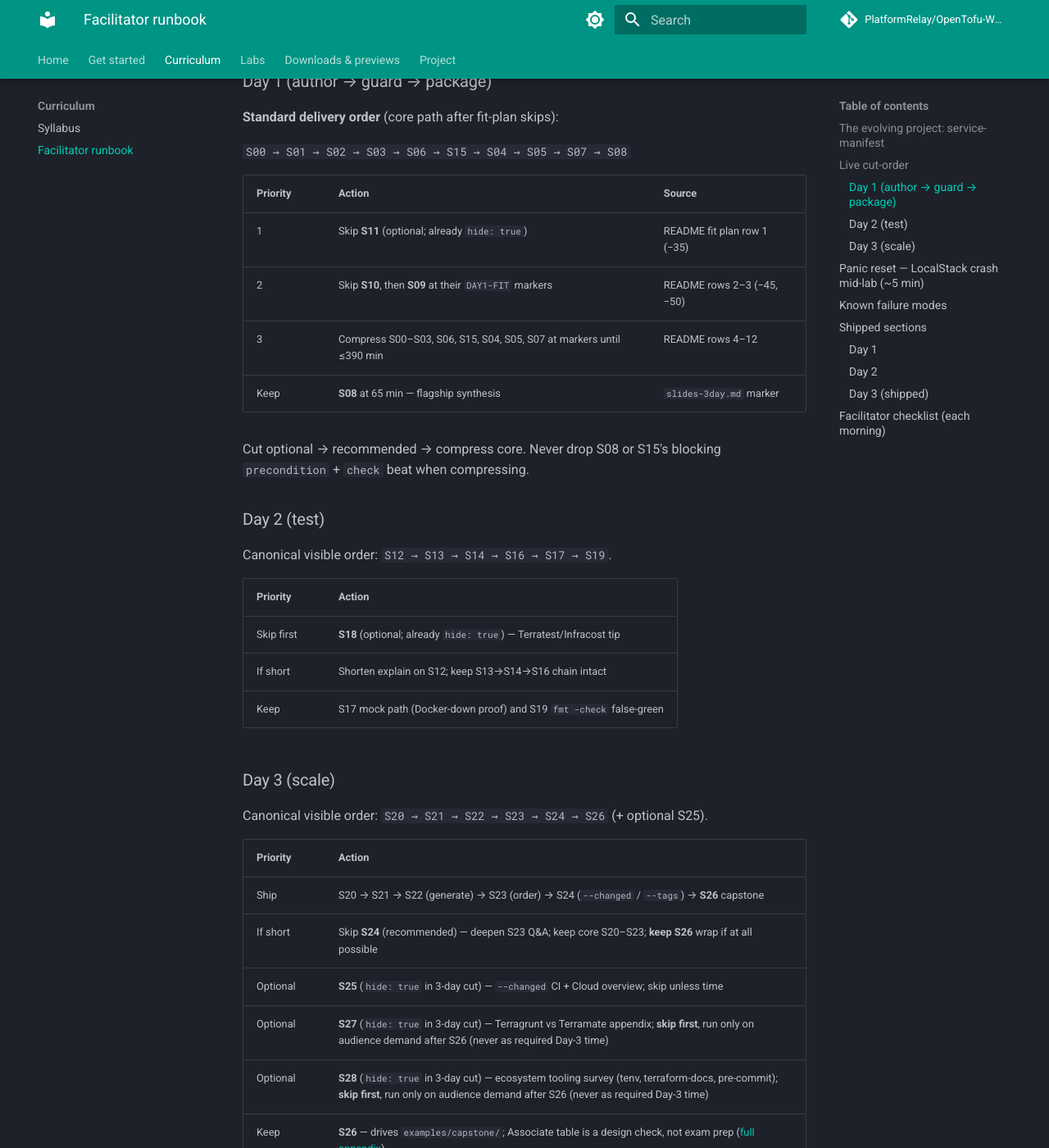
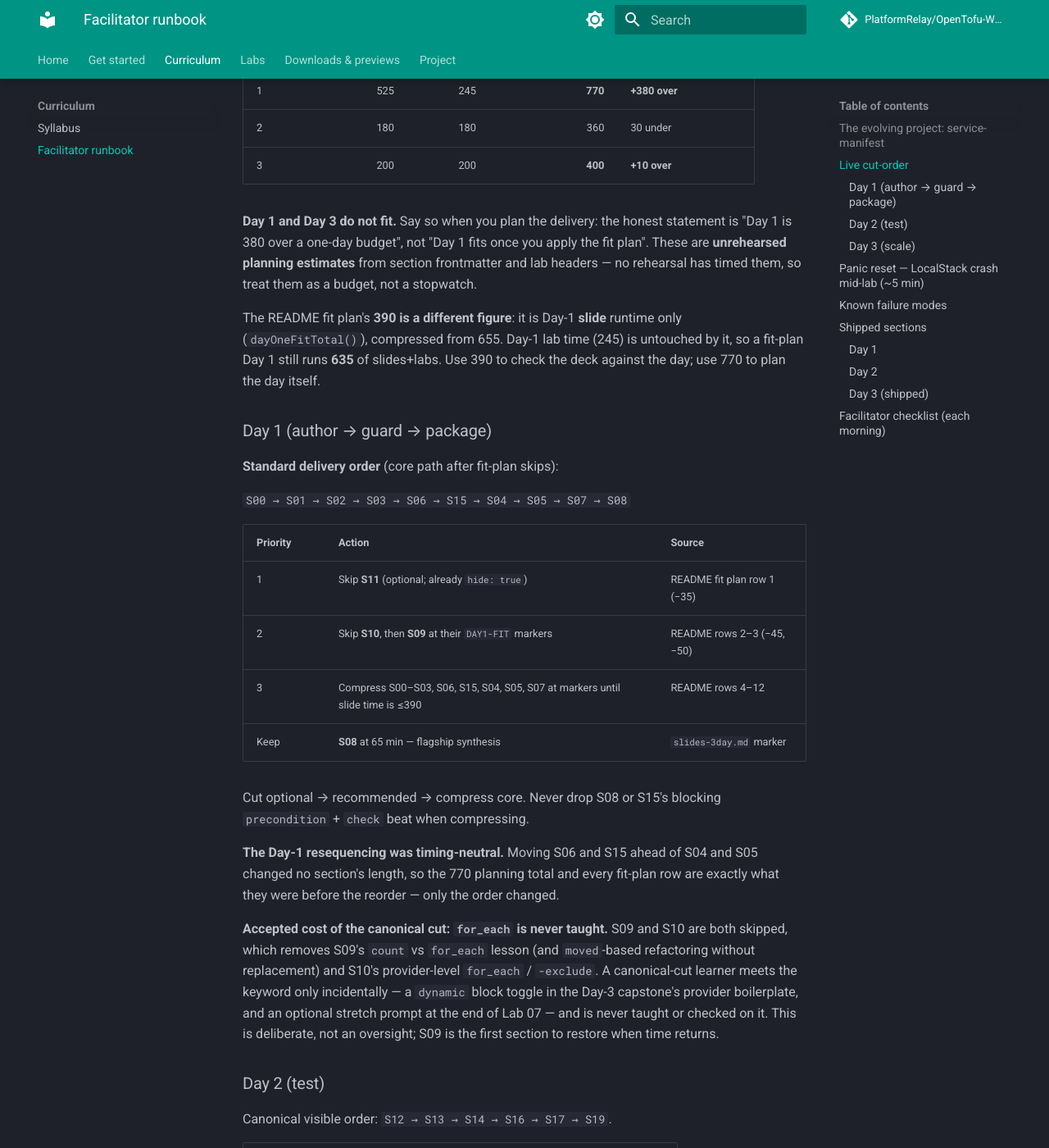
Before and after one commit to PlatformRelay/OpenTofu-Workshop, an MkDocs documentation site: the page built from docs/facilitator-runbook.md, in a window 1280 px wide and 1400 px high, scrolled down 3637 px. Shown: the whole window at 82% size. Built offline with MkDocs 1.6.1 and Material for MkDocs 9.7.7, drawn with Linux system fonts in a browser that asks for light colours; comment, search, counter and statistics services are not loaded; some of the changed text lies outside the part shown.

Commit message:
📝 docs(repo): publish the slides+labs day budget and stop calling 390 a day total
The published timing story claimed Day 1 "overflows" and left Day 2–3 totals
unpublished, while the fit plan's 390 read as a day total. `canonicalDayTotals()`
says otherwise: Day 1 = 770 (525 slides + 245 labs), Day 2 = 360, Day 3 = 400,
against a 390 min/day budget.

- README gains a "Published day totals" block stating 770 / 360 / 400 as
  unrehearsed planning estimates, with Day 1 at +380 over and Day 3 at +10 over
- name 390 as a slides-only deck-runtime figure (`dayOneFitTotal()`): the fit
  plan compresses Day-1 slide time 655 → 390 and leaves the 245 min of labs
  untouched, so a fit-plan Day 1 still runs 635 of slides+labs
- runbook publishes the same table, retires "Day 2–3 budgets are not published
  in-repo yet", and fixes the shipped-sections legend that called the
  slides-only column "explain+lab"
- record that the Day-1 resequencing changed no section's length, so the totals
  and every fit-plan row are unchanged by the reorder
- record the accepted cost of skipping S09/S10: a canonical-cut learner is never
  taught `for_each` — it survives only as capstone provider boilerplate and a
  Lab 07 stretch prompt

The README `Day 1 slides+labs: 770 min (planned)` line arms
`validatePlanningLanguage` with a computed expected value: perturbing it to 771
reds `pnpm decks:check` with "Day 1 claims 771 minutes; expected planning total
770", and dropping the "(planned)" label reds on the label rule. No timing values
change — `sectionTimings`, `fitPlan` strings and the `DAY1-FIT` markers are
untouched, so the three views of the fit plan stay in agreement.

```diff
--- a/docs/facilitator-runbook.md
+++ b/docs/facilitator-runbook.md
@@ -107,12 +107,28 @@ the one place the spine is not at the root: S07 *extracts* it into
 
 ## Live cut-order
 
-Budget is **6.5 h/day** (~50/50 explain-then-run). Full section minutes for Day 1
-come from the
-[Day 1 fit plan](https://github.com/PlatformRelay/OpenTofu-Workshop/blob/main/README.md#day-1-fit-plan).
-Lab minutes come from section frontmatter / lab headers. Day 2–3 full-section
-budgets are not published in-repo yet — use **lab duration + presenter-note cues**;
-do not invent totals.
+Budget is **390 min/day** (6.5 h, ~50/50 explain-then-run). The authoritative
+planning totals for the canonical cut — **slides *and* labs**, computed by
+`canonicalDayTotals()` in `scripts/deck-manifest.mjs` — are published here and in
+the
+[README](https://github.com/PlatformRelay/OpenTofu-Workshop/blob/main/README.md#published-day-totals):
+
+| Day | Slides | Labs | Slides+labs (planned) | Against the 390 budget |
+| --- | ---: | ---: | ---: | --- |
+| 1 | 525 | 245 | **770** | **+380 over** |
+| 2 | 180 | 180 | 360 | 30 under |
+| 3 | 200 | 200 | **400** | **+10 over** |
+
+**Day 1 and Day 3 do not fit.** Say so when you plan the delivery: the honest
+statement is "Day 1 is 380 over a one-day budget", not "Day 1 fits once you apply
+the fit plan". These are **unrehearsed planning estimates** from section
+frontmatter and lab headers — no rehearsal has timed them, so treat them as a
+budget, not a stopwatch.
+
+The README fit plan's **390 is a different figure**: it is Day-1 **slide**
+runtime only (`dayOneFitTotal()`), compressed from 655. Day-1 lab time (245) is
+untouched by it, so a fit-plan Day 1 still runs **635** of slides+labs. Use 390
+to check the deck against the day; use 770 to plan the day itself.
 
 ### Day 1 (author → guard → package)
 
@@ -124,11 +140,24 @@ do not invent totals.
 | --- | --- | --- |
 | 1 | Skip **S11** (optional; already `hide: true`) | README fit plan row 1 (−35) |
 | 2 | Skip **S10**, then **S09** at their `DAY1-FIT` markers | README rows 2–3 (−45, −50) |
-| 3 | Compress S00–S03, S06, S15, S04, S05, S07 at markers until ≤390 min | README rows 4–12 |
+| 3 | Compress S00–S03, S06, S15, S04, S05, S07 at markers until slide time is ≤390 | README rows 4–12 |
 | Keep | **S08** at 65 min — flagship synthesis | `slides-3day.md` marker |
 
 Cut optional → recommended → compress core. Never drop S08 or S15's blocking
 `precondition` + `check` beat when compressing.
+
+**The Day-1 resequencing was timing-neutral.** Moving S06 and S15 ahead of S04
+and S05 changed no section's length, so the 770 planning total and every fit-plan
+row are exactly what they were before the reorder — only the order changed.
+
+**Accepted cost of the canonical cut: `for_each` is never taught.** S09 and S10
+are both skipped, which removes S09's `count` vs `for_each` lesson (and
+`moved`-based refactoring without replacement) and S10's provider-level
+`for_each` / `-exclude`. A canonical-cut learner meets the keyword only
+incidentally — a `dynamic` block toggle in the Day-3 capstone's provider
+boilerplate, and an optional stretch prompt at the end of Lab 07 — and is never
+taught or checked on it. This is deliberate, not an oversight; S09 is the first
+section to restore when time returns.
 
 ### Day 2 (test)
 
@@ -205,9 +234,11 @@ nobody hunts for “their” bucket from before the crash. Detail:
 
 ## Shipped sections
 
-Timing legend: **Section** = README Day 1 fit-plan full budget (explain+lab).
-**Lab** = `duration:` on the lab slide / lab header. **3-day cut** = compress /
-skip from the fit plan or `hide:` in `slides-3day.md`.
+Timing legend: **Full (fit plan)** = the section's uncompressed **slide**
+minutes, the figure the README fit plan compresses — explain time only.
+**Lab** = `duration:` on the lab slide / lab header; add the two for the section's
+share of the day. **3-day cut** = compress / skip from the fit plan or `hide:` in
+`slides-3day.md`. All minutes are unrehearsed planning estimates.
 
 ### Day 1
 
--- a/docs/syllabus.md
+++ b/docs/syllabus.md
@@ -173,8 +173,8 @@ in the [README](https://github.com/PlatformRelay/OpenTofu-Workshop/blob/main/REA
 
 - **Tier:** `core` (always in the cut) · `recommended` (keep if time) · `optional` (cut first).
 - **Canonical cut:** [slides-3day.md](https://github.com/PlatformRelay/OpenTofu-Workshop/blob/main/slides-3day.md) — serve with `task dev:3day`.
-- **Day 1** overflows a raw full-section budget; apply the README fit plan before facilitating.
-- **Day 2–3** full-section minute totals are not published in-repo yet — pace from lab durations and presenter notes (see the runbook). Do not invent day totals.
+- **Day totals (slides + labs, unrehearsed planning estimates)** against a 390 min/day budget, from `canonicalDayTotals()`: **Day 1 = 770 (525 + 245), +380 over** · **Day 2 = 360 (180 + 180), 30 under** · **Day 3 = 400 (200 + 200), +10 over**. Published in the [README](https://github.com/PlatformRelay/OpenTofu-Workshop/blob/main/README.md#published-day-totals) and the [runbook](facilitator-runbook.md#live-cut-order).
+- **Day 1 and Day 3 do not fit.** The README fit plan compresses Day-1 *slide* time from 655 to 390; the 245 minutes of Day-1 labs sit on top, so a fit-plan Day 1 is still 635 of slides + labs. Apply it before facilitating, and plan the overflow.
 
 ## Section map (S00–S28)
 
@@ -214,7 +214,9 @@ in the [README](https://github.com/PlatformRelay/OpenTofu-Workshop/blob/main/REA
 
 Slides and lab minutes are **unrehearsed planning estimates** from
 `scripts/deck-manifest.mjs`. Day 1 fit-plan compression lives in the README and
-`slides-3day.md` markers — not in this table.
+`slides-3day.md` markers — not in this table. Summing the rows the section map
+marks as kept in the three-day cut — that is, excluding S09, S10 and S11 (Day 1),
+S18 (Day 2) and S25, S27 and S28 (Day 3) — gives that day's published total above.
 
 | ID | Section | Slides | Lab |
 | --- | --- | ---: | ---: |
```
Also changed, not shown: README.md (+43 -11 lines), docs/beta-limitations.md (+7 -4 lines).
